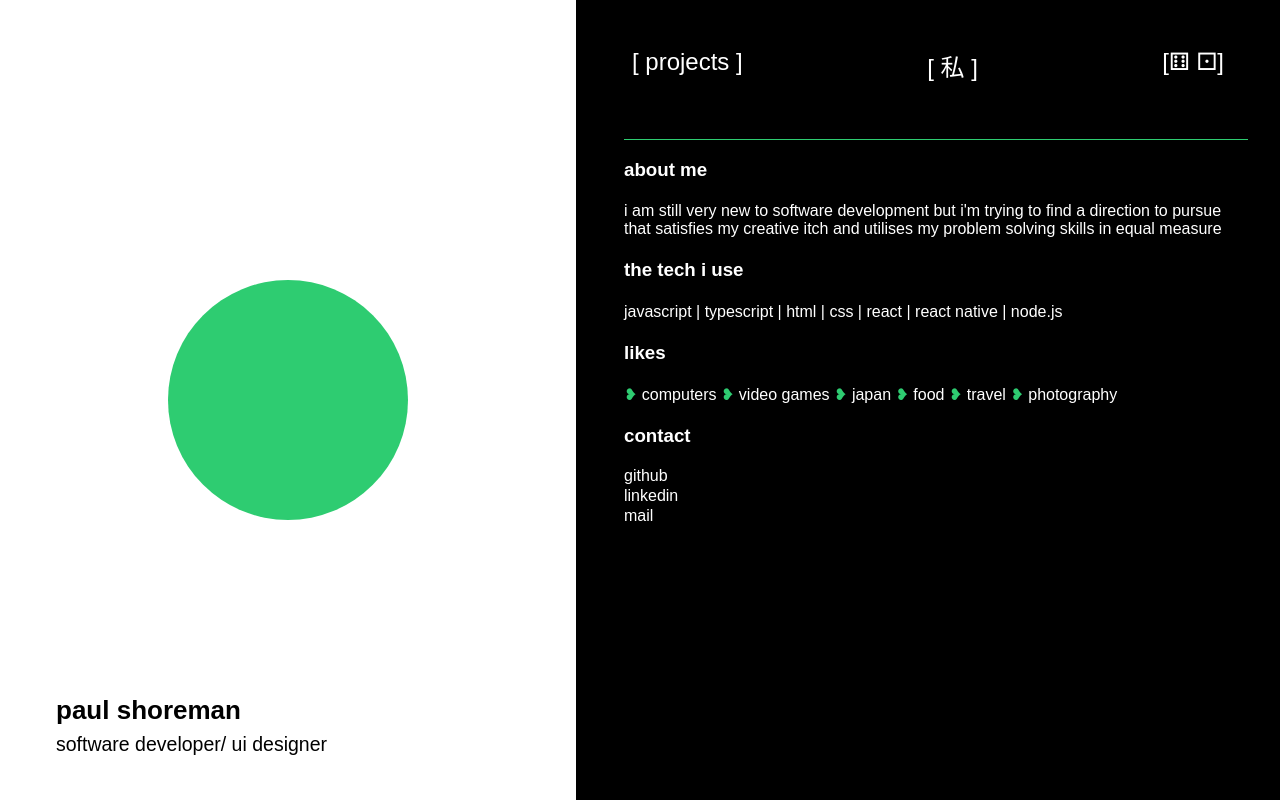
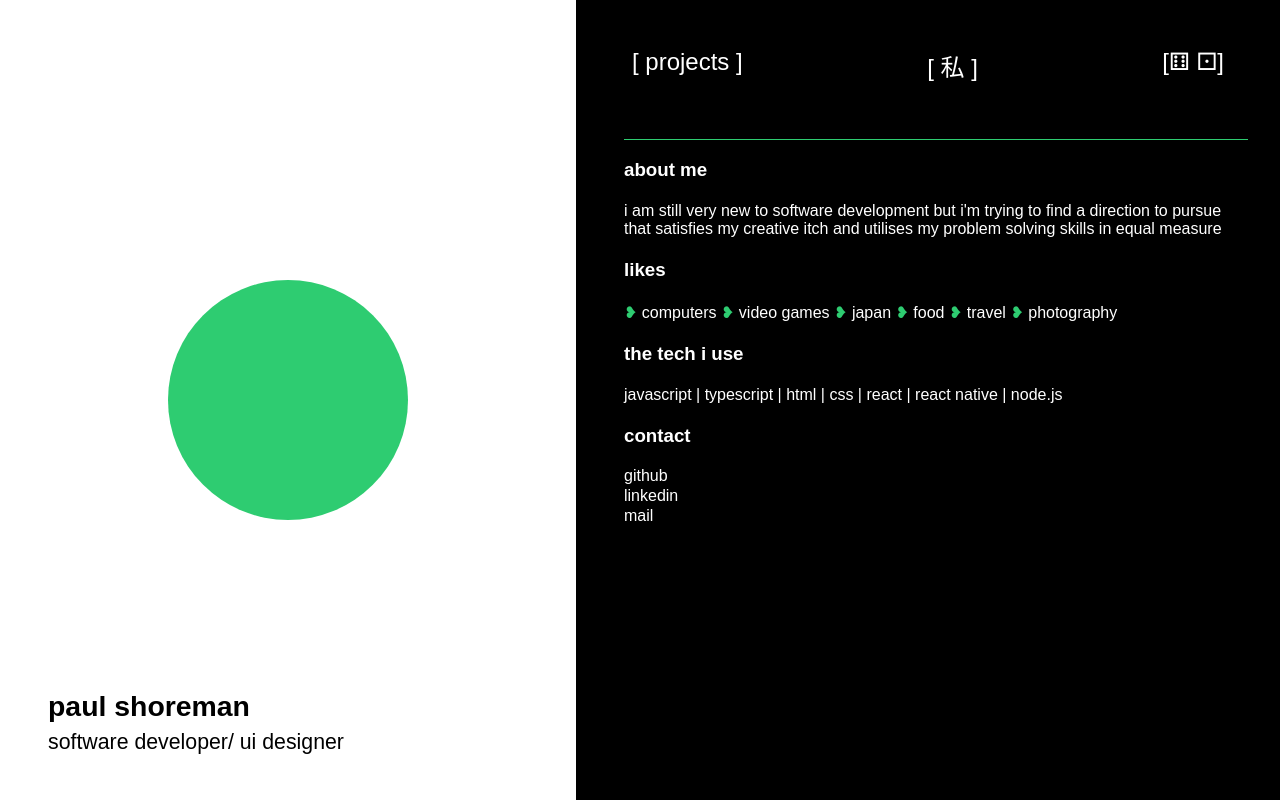
Before and after one commit to wasabi-p/react-portfolio, a React (Create React App) app: page /me in a window 1280 px wide. Built offline with nearby package versions, Linux system fonts and the light colour scheme.

Commit message:
attempt to fix error in debloy

```diff
--- a/src/App.css
+++ b/src/App.css
@@ -31,9 +31,9 @@
   flex-direction: column;
   bottom: 1.5rem;
   left: 1.5rem;
-  padding-left: 2rem;
+  padding-left: 1.5rem;
   text-align: left;
-  font-size: small;
+  font-size: calc(0.25vw + 11px);
   margin-bottom: 1rem;
 }
 h1 {
--- a/src/components/AboutMe.jsx
+++ b/src/components/AboutMe.jsx
@@ -9,10 +9,6 @@ const AboutMe = () => {
         to find a direction to pursue that satisfies my creative
         itch and utilises my problem solving skills in equal measure
       </h4>
-      <h3>the tech i use</h3>
-      <h4>
-        javascript | typescript | html | css | react | react native | node.js{" "}
-      </h4>
       <h3>likes</h3>
       <h4>
         <span className="heart">❥</span> computers{" "}
@@ -20,6 +16,10 @@ const AboutMe = () => {
         <span className="heart">❥</span> japan <span className="heart">❥</span>{" "}
         food <span className="heart">❥</span> travel{" "}
         <span className="heart">❥</span> photography
+      </h4>
+      <h3>the tech i use</h3>
+      <h4>
+        javascript | typescript | html | css | react | react native | node.js{" "}
       </h4>
       <h3>contact</h3>
       <ul>
```
